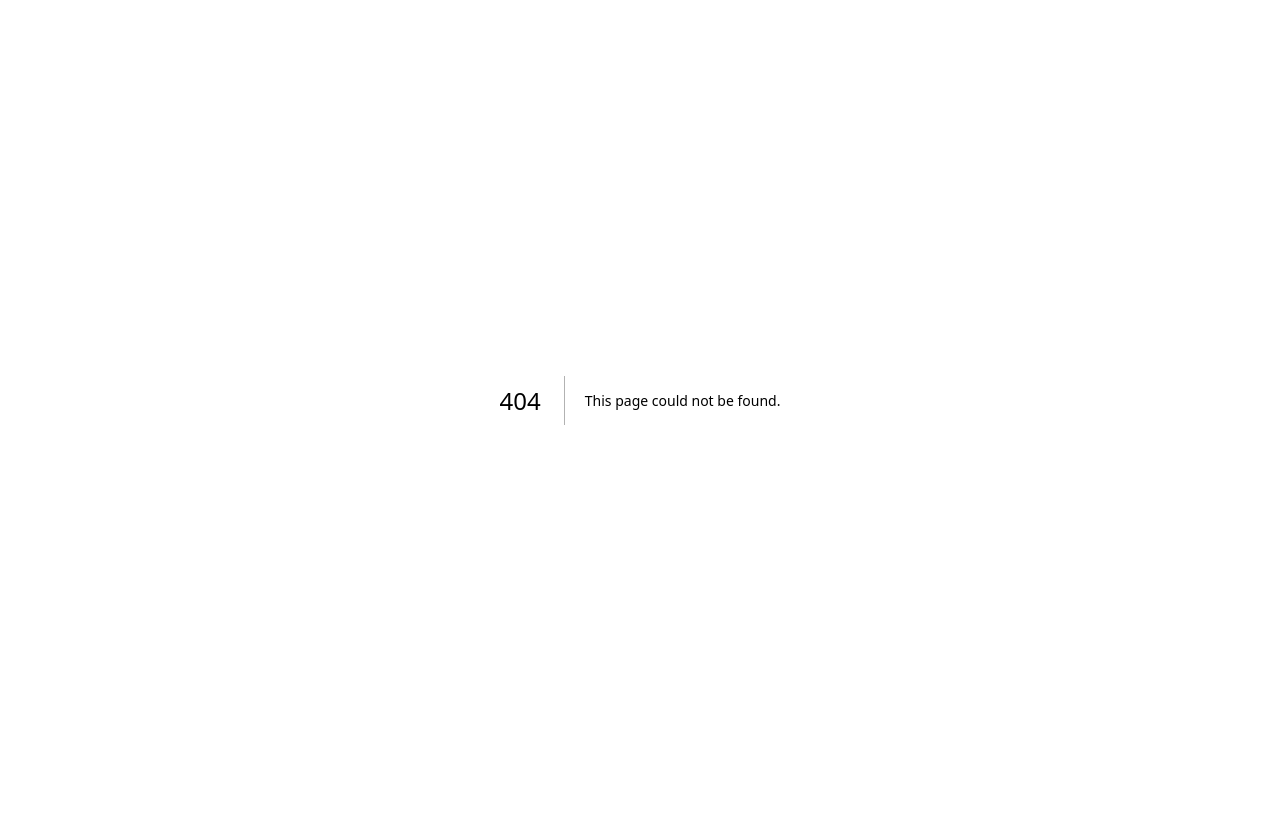
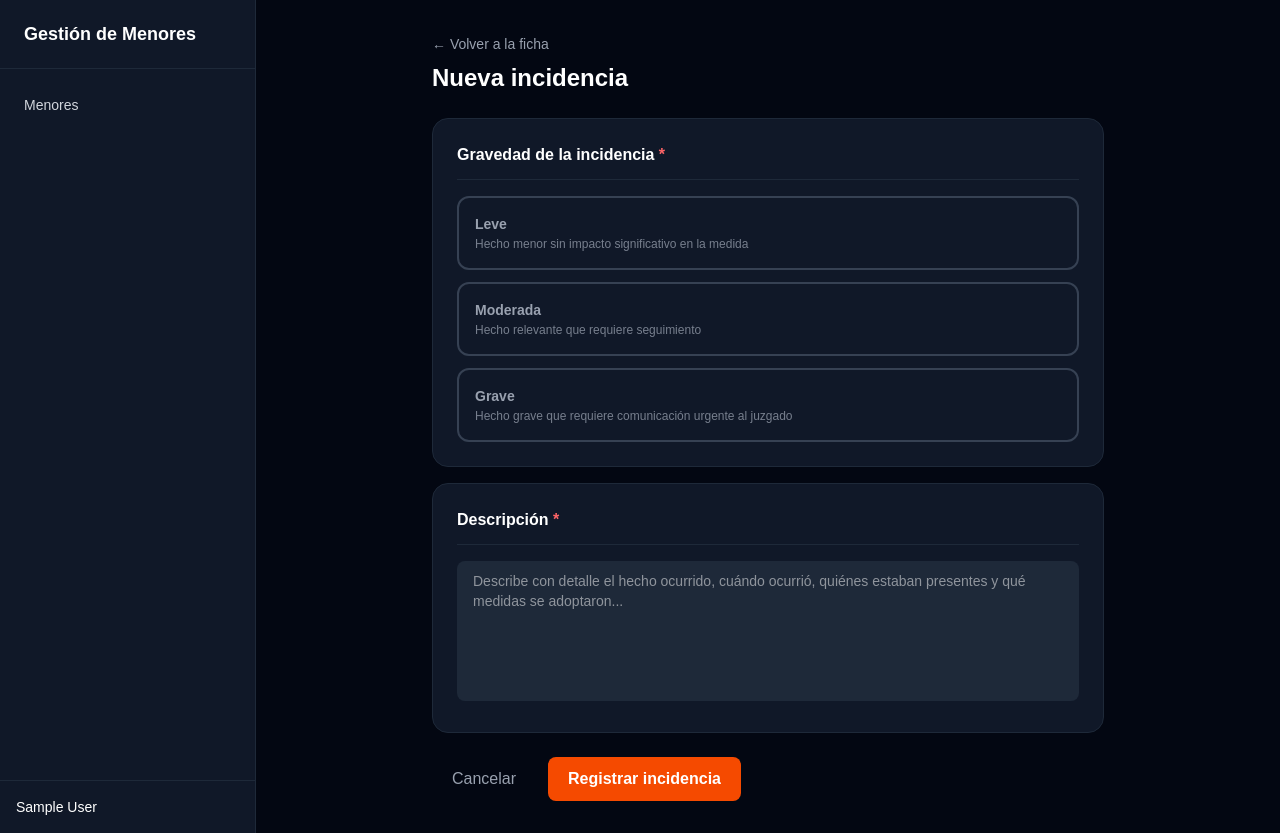
Before and after one commit to sarukiii/gestion-menores, a Next.js app: page /menores/1/incidencias in a window 1280 px wide. Before the commit this address had no page. Before the commit the page ends 800 px from the top, so only its background shows below. Built offline with nearby package versions, Linux system fonts and the light colour scheme; no server answers; the database is empty; sample sign-in values are in the browser's storage.

Commit message:
feat: módulo de incidencias accesible para todos los roles

```diff
--- /dev/null
+++ b/src/app/(protected)/menores/[id]/incidencias/page.tsx
@@ -0,0 +1,186 @@
+"use client";
+
+// page.tsx — Formulario de incidencias (ruta "/menores/[id]/incidencias")
+//
+// Las incidencias son notificaciones al juzgado de hechos puntuales
+// que ocurren durante el cumplimiento de la medida judicial.
+// Accesible para TODOS los roles autenticados — es la única funcionalidad
+// que ATE puede usar además de ver la ficha básica del menor.
+//
+// Diferencia clave con el informe extraordinario:
+// - Incidencia → notificación de un hecho puntual al juzgado
+// - Informe extraordinario → solicitud de cambio de medida judicial
+
+import { useState, useEffect } from "react";
+import { useRouter, useParams } from "next/navigation";
+import Link from "next/link";
+
+// Niveles de gravedad de una incidencia
+// Determinan la urgencia de la comunicación al juzgado
+const GRAVEDADES = [
+  {
+    valor: "leve",
+    etiqueta: "Leve",
+    descripcion: "Hecho menor sin impacto significativo en la medida",
+    clase: "bg-yellow-500/10 text-yellow-400 border border-yellow-500/20",
+  },
+  {
+    valor: "moderada",
+    etiqueta: "Moderada",
+    descripcion: "Hecho relevante que requiere seguimiento",
+    clase: "bg-orange-500/10 text-orange-400 border border-orange-500/20",
+  },
+  {
+    valor: "grave",
+    etiqueta: "Grave",
+    descripcion: "Hecho grave que requiere comunicación urgente al juzgado",
+    clase: "bg-red-500/10 text-red-400 border border-red-500/20",
+  },
+];
+
+type FormularioIncidencia = {
+  descripcion: string;
+  gravedad: string;
+};
+
+const estadoInicial: FormularioIncidencia = {
+  descripcion: "",
+  gravedad: "",
+};
+
+export default function IncidenciaPage() {
+  const router = useRouter();
+  const params = useParams();
+  const menorId = params.id as string;
+
+  const [form, setForm] = useState<FormularioIncidencia>(estadoInicial);
+  const [error, setError] = useState("");
+  const [guardando, setGuardando] = useState(false);
+  const [nombreMenor, setNombreMenor] = useState("");
+  const [expediente, setExpediente] = useState("");
+
+  useEffect(() => {
+    const cargarMenor = async () => {
+      const respuesta = await fetch(`/api/menores/${menorId}`);
+      if (respuesta.ok) {
+        const datos = await respuesta.json();
+        setNombreMenor(`${datos.nombre} ${datos.apellidos}`);
+        setExpediente(datos.expediente);
+      }
+    };
+    cargarMenor();
+  }, [menorId]);
+
+  const handleGuardar = async () => {
+    setError("");
+
+    if (!form.descripcion || !form.gravedad) {
+      setError("La descripción y la gravedad son obligatorias");
+      return;
+    }
+
+    setGuardando(true);
+
+    const respuesta = await fetch("/api/incidencias", {
+      method: "POST",
+      headers: { "Content-Type": "application/json" },
+      body: JSON.stringify({ ...form, menorId }),
+    });
+
+    setGuardando(false);
+
+    if (!respuesta.ok) {
+      const data = await respuesta.json();
+      setError(data.error || "Error al guardar la incidencia");
+      return;
+    }
+
+    router.push(`/menores/${menorId}`);
+  };
+
+  return (
+    <main className="p-8">
+      <div className="max-w-2xl mx-auto">
+        <div className="mb-6">
+          <Link
+            href={`/menores/${menorId}`}
+            className="text-gray-400 hover:text-white text-sm mb-2 inline-block transition-colors"
+          >
+            ← Volver a la ficha
+          </Link>
+          <h1 className="text-white text-2xl font-bold">Nueva incidencia</h1>
+          {nombreMenor && (
+            <p className="text-gray-400 text-sm mt-1">
+              {nombreMenor} · Expediente {expediente}
+            </p>
+          )}
+        </div>
+
+        {error && (
+          <div className="bg-red-500/10 border border-red-500/50 text-red-400 text-sm rounded-lg px-4 py-3 mb-4">
+            {error}
+          </div>
+        )}
+
+        <div className="space-y-4">
+          {/* SELECCIÓN DE GRAVEDAD
+              Usamos botones visuales en lugar de un select para hacer
+              más evidente la diferencia entre niveles de gravedad */}
+          <div className="bg-gray-900 rounded-2xl border border-gray-800 p-6">
+            <h3 className="text-white font-semibold mb-4 pb-3 border-b border-gray-800">
+              Gravedad de la incidencia <span className="text-red-400">*</span>
+            </h3>
+            <div className="space-y-3">
+              {GRAVEDADES.map((gravedad) => (
+                <button
+                  key={gravedad.valor}
+                  type="button"
+                  onClick={() => setForm((f) => ({ ...f, gravedad: gravedad.valor }))}
+                  className={`w-full text-left p-4 rounded-xl border-2 transition-all ${
+                    form.gravedad === gravedad.valor
+                      ? gravedad.clase + " border-current"
+                      : "border-gray-700 text-gray-400 hover:border-gray-600"
+                  }`}
+                >
+                  <p className="font-semibold text-sm">{gravedad.etiqueta}</p>
+                  <p className="text-xs mt-0.5 opacity-75">{gravedad.descripcion}</p>
+                </button>
+              ))}
+            </div>
+          </div>
+
+          {/* DESCRIPCIÓN DE LA INCIDENCIA */}
+          <div className="bg-gray-900 rounded-2xl border border-gray-800 p-6">
+            <h3 className="text-white font-semibold mb-4 pb-3 border-b border-gray-800">
+              Descripción <span className="text-red-400">*</span>
+            </h3>
+            <textarea
+              value={form.descripcion}
+              onChange={(e) => setForm((f) => ({ ...f, descripcion: e.target.value }))}
+              placeholder="Describe con detalle el hecho ocurrido, cuándo ocurrió, quiénes estaban presentes y qué medidas se adoptaron..."
+              rows={6}
+              className="w-full bg-gray-800 text-white rounded-lg px-4 py-2.5 text-sm outline-none focus:ring-2 focus:ring-blue-500 resize-none"
+            />
+          </div>
+        </div>
+
+        <div className="flex gap-3 mt-6">
+          <button
+            onClick={() => router.push(`/menores/${menorId}`)}
+            type="button"
+            className="px-5 py-2.5 rounded-lg text-gray-400 hover:text-white transition-colors"
+          >
+            Cancelar
+          </button>
+          <button
+            onClick={handleGuardar}
+            disabled={guardando}
+            className="px-5 py-2.5 rounded-lg bg-orange-600 hover:bg-orange-700 disabled:bg-orange-800 text-white font-semibold transition-colors"
+          >
+            {guardando ? "Guardando..." : "Registrar incidencia"}
+          </button>
+        </div>
+      </div>
+    </main>
+  );
+}
--- /dev/null
+++ b/src/app/api/incidencias/route.ts
@@ -0,0 +1,97 @@
+// route.ts — API de incidencias
+// (ruta /api/incidencias)
+//
+// Las incidencias son notificaciones al juzgado de hechos puntuales
+// que ocurren durante el cumplimiento de la medida judicial.
+// A diferencia de los informes extraordinarios (que solicitan cambio
+// de medida), las incidencias son registros de hechos que el juzgado
+// debe conocer pero que no necesariamente implican un cambio de medida.
+//
+// TODOS los roles autenticados pueden crear incidencias — es la única
+// funcionalidad accesible para ATE además de ver la ficha básica.
+//
+// PATRÓN REST:
+// GET  /api/incidencias?menorId=xxx → lista las incidencias de un menor
+// POST /api/incidencias             → crea una nueva incidencia
+
+import { NextRequest, NextResponse } from "next/server";
+import { prisma } from "@/lib/prisma";
+import { auth } from "@/lib/auth";
+
+// GET /api/incidencias?menorId=xxx
+export async function GET(request: NextRequest) {
+  const session = await auth();
+  if (!session?.user) {
+    return NextResponse.json({ error: "No autorizado" }, { status: 401 });
+  }
+
+  const menorId = request.nextUrl.searchParams.get("menorId");
+  if (!menorId) {
+    return NextResponse.json(
+      { error: "Se requiere el parámetro menorId" },
+      { status: 400 },
+    );
+  }
+
+  const incidencias = await prisma.incidencia.findMany({
+    where: { menorId },
+    orderBy: { fecha: "desc" },
+    include: {
+      // Incluimos el usuario que registró la incidencia para trazabilidad
+      usuario: {
+        select: { nombre: true, rol: true },
+      },
+    },
+  });
+
+  return NextResponse.json(incidencias);
+}
+
+// POST /api/incidencias
+export async function POST(request: NextRequest) {
+  const session = await auth();
+  if (!session?.user) {
+    return NextResponse.json({ error: "No autorizado" }, { status: 401 });
+  }
+
+  try {
+    const datos = await request.json();
+
+    // Validación — menorId, descripción y gravedad son obligatorios
+    if (!datos.menorId || !datos.descripcion || !datos.gravedad) {
+      return NextResponse.json(
+        { error: "El menor, la descripción y la gravedad son obligatorios" },
+        { status: 400 },
+      );
+    }
+
+    // Validamos que la gravedad sea uno de los valores permitidos
+    const gravedadesValidas = ["leve", "moderada", "grave"];
+    if (!gravedadesValidas.includes(datos.gravedad)) {
+      return NextResponse.json(
+        { error: "La gravedad debe ser: leve, moderada o grave" },
+        { status: 400 },
+      );
+    }
+
+    const nuevaIncidencia = await prisma.incidencia.create({
+      data: {
+        menorId: datos.menorId,
+        // Autoría — siempre desde la sesión para garantizar trazabilidad
+        usuarioId: session.user.id,
+        descripcion: datos.descripcion,
+        gravedad: datos.gravedad,
+        // Por defecto no resuelta — se marcará como resuelta posteriormente
+        resuelta: false,
+      },
+    });
+
+    return NextResponse.json(nuevaIncidencia, { status: 201 });
+  } catch (error) {
+    console.error("Error al crear incidencia:", error);
+    return NextResponse.json(
+      { error: "Error al crear la incidencia" },
+      { status: 500 },
+    );
+  }
+}
```
